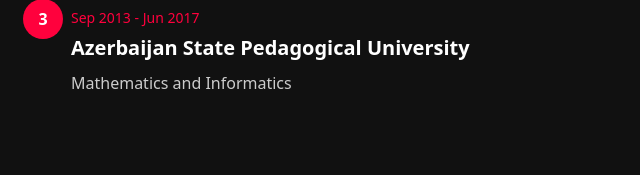
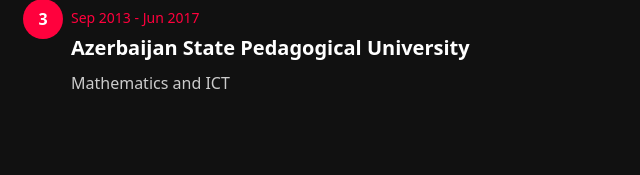
Before and after one commit to Shabnam-13/MyPortfolio, a plain HTML site: page index.html in a window 1280 px wide. Both pictures are taken after a click on the link "Resume". Shown: the part 576-751 px from the top of the page, 59-699 px from the left. Drawn offline with nearby package versions, Linux system fonts and the light colour scheme; a web font is replaced by a local one.

Commit message:
Update index.html

```diff
--- a/index.html
+++ b/index.html
@@ -112,7 +112,7 @@
             <div class="infoContent">
               <span>Sep 2013 - Jun 2017</span>
               <h5>Azerbaijan State Pedagogical University</h5>
-              <p>Mathematics and Informatics</p>
+              <p>Mathematics and ICT</p>
             </div>
           </div>
         </div>
```
